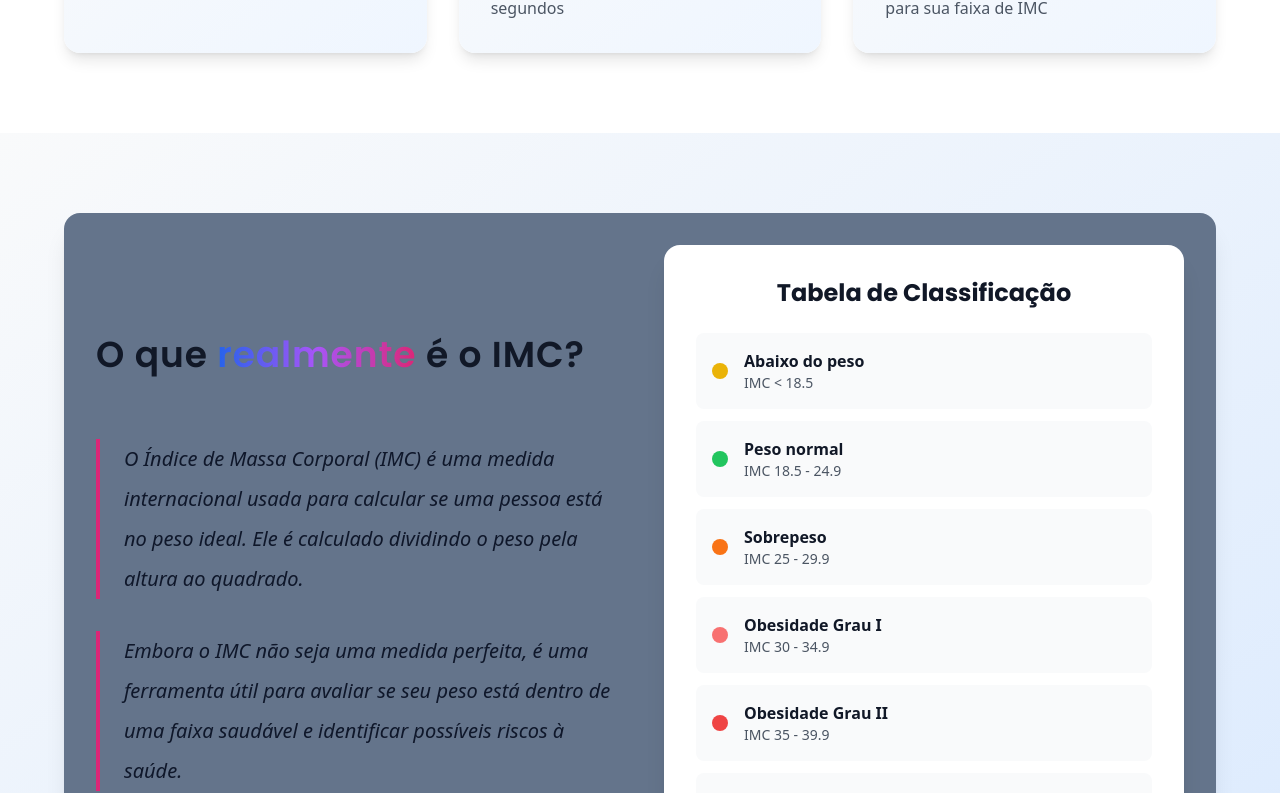
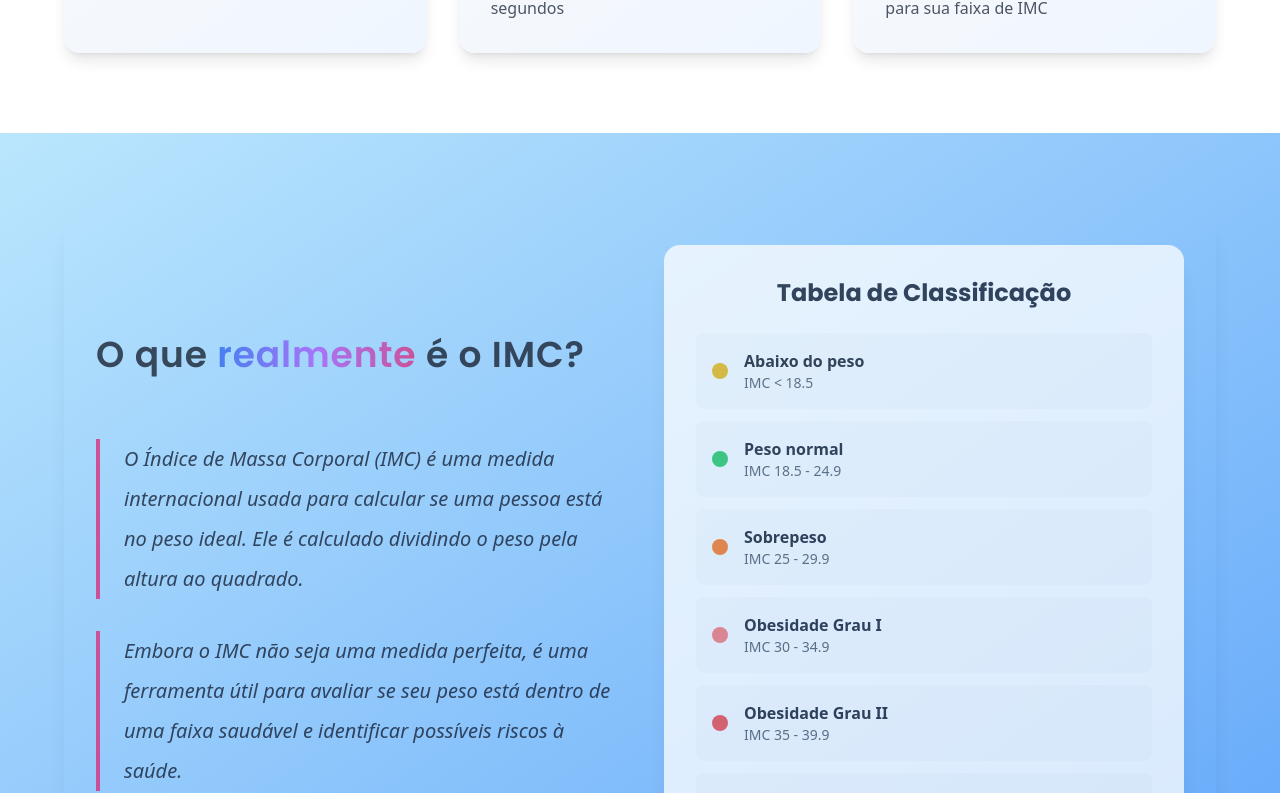
Before and after one commit to gustahxn/CalcImc, a React (Vite) app in the folder calcImc/: page / in a window 1280 px wide. Shown: the part 835-1628 px from the top of the page. Built offline with nearby package versions, Linux system fonts and the light colour scheme; no server answers.

Commit message:
Update: teste nas section3

```diff
--- a/calcImc/src/components/Home.jsx
+++ b/calcImc/src/components/Home.jsx
@@ -132,10 +132,10 @@ const Home = () => {
 
       <section
         id="info"
-        className="py-20 px-6 bg-gradient-to-br from-blue-80 to-indigo-50"
+        className="py-20 px-6 bg-gradient-to-br from-sky-200 to-blue-400"
       >
         <div className="max-w-6xl mx-auto">
-          <div className="bg-slate-500 p-8 rounded-2xl shadow-xl">
+          <div className="opacity-75 p-8 rounded-2xl shadow-xl">
             <div className="grid md:grid-cols-2 gap-12 items-center">
               <div className="space-y-8">
                 <div className="mb-16">
```
